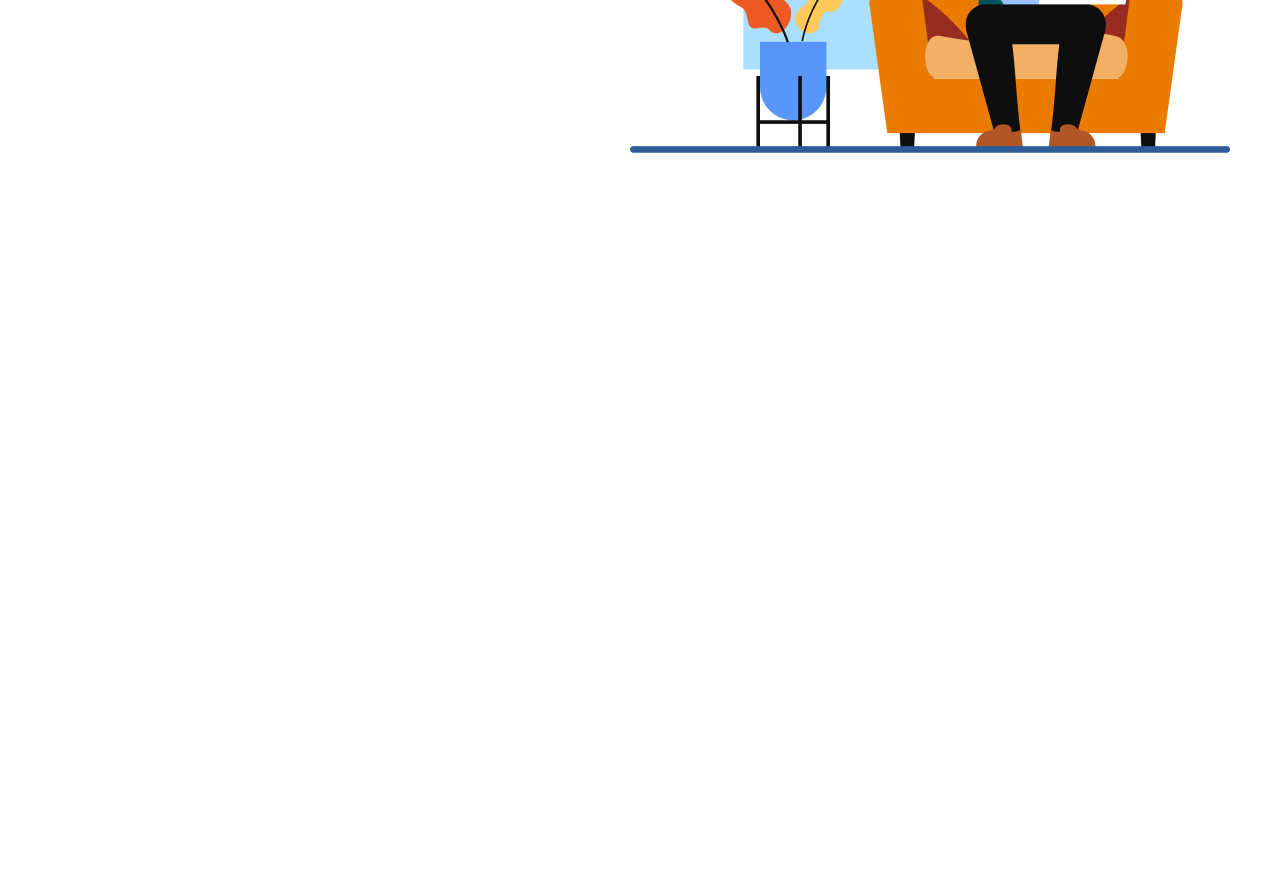
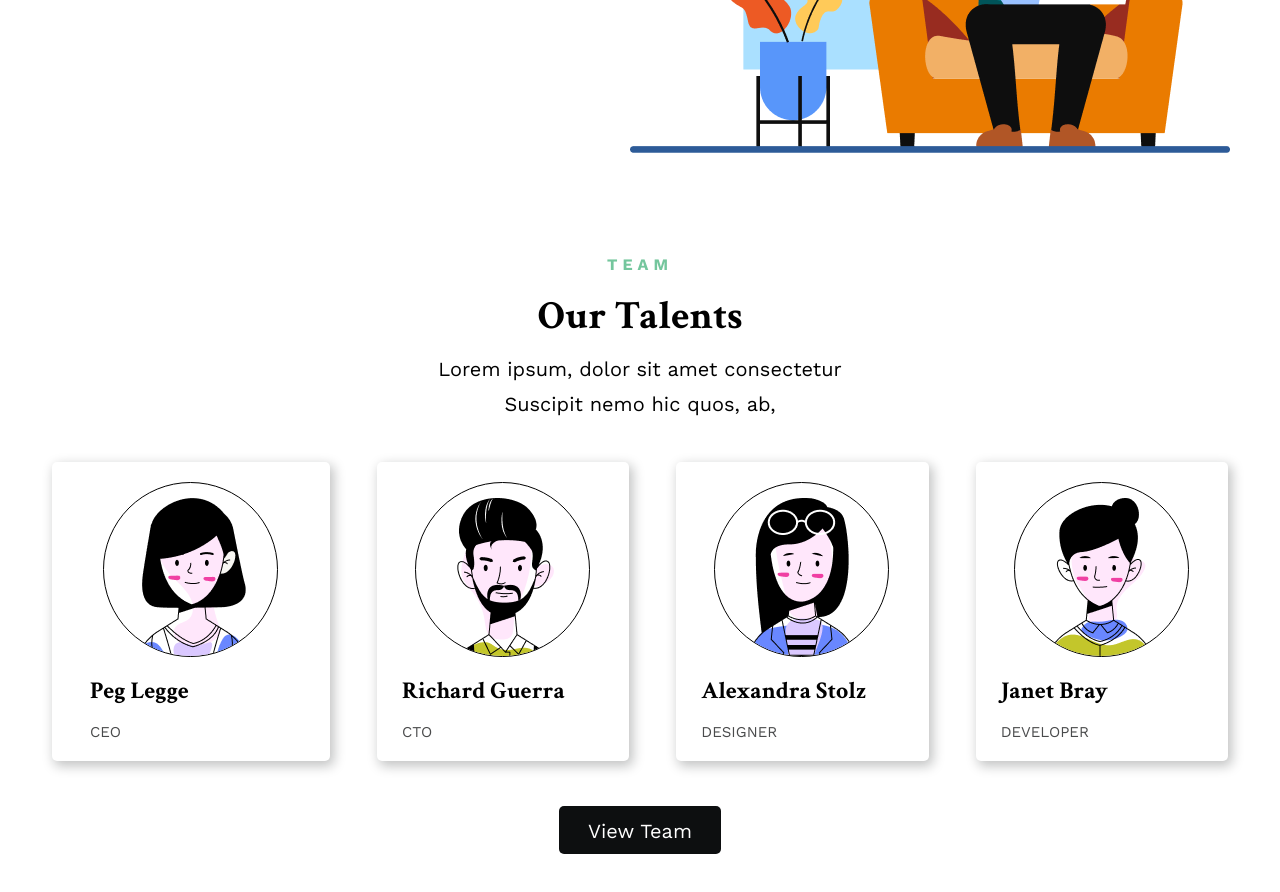
Before and after one commit to nikolai-dimitrov/Figma-Designs-Implementation, a website built with Vite: page Figma-Designs/Responsive-Startup-Website/index.html in a window 1280 px wide. Shown: the part 2008-2900 px from the top of the page. Before the commit the page ends 2263 px from the top, so only its background shows below. Built offline with nearby package versions, Linux system fonts and the light colour scheme.

Commit message:
startup/feat: implement our talents section html and css

```diff
--- a/Figma-Designs/Responsive-Startup-Website/index.html
+++ b/Figma-Designs/Responsive-Startup-Website/index.html
@@ -149,7 +149,7 @@
 						cum est eos error ipsum, voluptate culpa nesciunt
 						delectus iste?
 					</p>
-                    <button class="primary-btn sub-heading">Learn More</button>
+					<button class="primary-btn sub-heading">Learn More</button>
 				</div>
 				<div class="working-flow-image-container">
 					<img
@@ -158,6 +158,59 @@
 					/>
 				</div>
 			</section>
+			<section class="our-talents-section">
+				<div class="our-talents-info-container">
+					<p class="label">TEAM</p>
+					<h1>Our Talents</h1>
+					<p class="our-talents-description sub-heading">
+						Lorem ipsum, dolor sit amet consectetur
+					</p>
+					<p class="sub-heading">Suscipit nemo hic quos, ab,</p>
+				</div>
+				<ul class="our-talents-cards-container">
+					<li class="item">
+						<div class="our-talents-img-wrapper">
+							<img src="./public/img/peg-legge.png" alt="Peg" />
+						</div>
+						<h4>Peg Legge</h4>
+						<p>CEO</p>
+					</li>
+					<li class="item">
+						<div class="our-talents-img-wrapper">
+							<img
+								src="./public/img/richard-guerra.png"
+								alt="Richard"
+							/>
+						</div>
+						<h4>Richard Guerra</h4>
+						<p>CTO</p>
+					</li>
+					<li class="item">
+						<div class="our-talents-img-wrapper">
+							<img
+								src="./public/img/alexandra-stolz.png"
+								alt="Alexandra"
+							/>
+						</div>
+						<h4>Alexandra Stolz</h4>
+						<p>DESIGNER</p>
+					</li>
+					<li class="item">
+						<div class="our-talents-img-wrapper">
+							<img
+								src="./public/img/janet-bray.png"
+								alt="Janet"
+							/>
+						</div>
+						<h4>Janet Bray</h4>
+						<p>DEVELOPER</p>
+					</li>
+				</ul>
+				<button class="primary-btn sub-heading">View Team</button>
+			</section>
 		</main>
+		<!-- <footer>
+
+        </footer> -->
 	</body>
 </html>
--- a/Figma-Designs/Responsive-Startup-Website/public/css/home.css
+++ b/Figma-Designs/Responsive-Startup-Website/public/css/home.css
@@ -63,8 +63,6 @@
 	align-items: center;
 	gap: 68px;
 	margin-bottom: 55px;
-	list-style: none;
-	padding: 0;
 }
 
 .partners-section button {
@@ -117,3 +115,75 @@
 	color: var(--dark-color-50);
 	margin-bottom: 34px;
 }
+
+/* Our talents section css */
+.our-talents-section {
+	max-width: 1176px;
+	margin: 0 auto;
+	margin-bottom: 54px;
+}
+
+.our-talents-info-container {
+	margin: 0 auto;
+	margin-bottom: 45px;
+	text-align: center;
+	max-width: 404px;
+	display: flex;
+	flex-direction: column;
+	gap: 16px;
+}
+
+.our-talents-info-container .label {
+	color: var(--primary-color-100);
+}
+
+.our-talents-info-container p:last-of-type {
+	margin-top: -6px;
+}
+
+.our-talents-cards-container {
+	display: grid;
+	grid-template-columns: repeat(4, 1fr);
+	gap: 47px;
+	margin-bottom: 45px;
+}
+
+.our-talents-cards-container .item {
+	max-width: 279px;
+	border-radius: 5px;
+	box-shadow: 3px 4px 12px 1px var(--dark-color-25);
+	padding: 20px 25px 19px 25px;
+}
+
+.our-talents-cards-container .item p {
+	color: var(--dark-color-75);
+}
+
+/* Fixed width and height may cause problems in lower resolutions (responsive design) */
+.our-talents-img-wrapper {
+	margin: 0 13px;
+	margin-bottom: 19px;
+	width: 175px;
+	height: 175px;
+	overflow: hidden;
+	border-radius: 50%;
+	border: 1px solid;
+}
+
+.our-talents-img-wrapper img {
+	margin: 0 auto;
+	margin-top: 15px;
+}
+
+.our-talents-cards-container .item:first-child {
+	padding: 20px 39px 19px 38px;
+}
+
+.our-talents-cards-container .item h4 {
+	margin-bottom: 17px;
+}
+
+.our-talents-section button {
+	display: block;
+	margin: 0 auto;
+}
--- a/Figma-Designs/Responsive-Startup-Website/public/css/main.css
+++ b/Figma-Designs/Responsive-Startup-Website/public/css/main.css
@@ -27,7 +27,10 @@
 	font-size: 15px;
 	line-height: 125%;
 }
-
+ul {
+	list-style-type: none;
+	padding: 0;
+}
 h1 {
 	font-family: "Crimson Text";
 	font-size: 40px;
```
Also changed, not shown: Figma-Designs/Responsive-Startup-Website/public/img/alexandra-stolz.png (added), Figma-Designs/Responsive-Startup-Website/public/img/janet-bray.png (added), Figma-Designs/Responsive-Startup-Website/public/img/peg-legge.png (added), Figma-Designs/Responsive-Startup-Website/public/img/richard-guerra.png (added).
